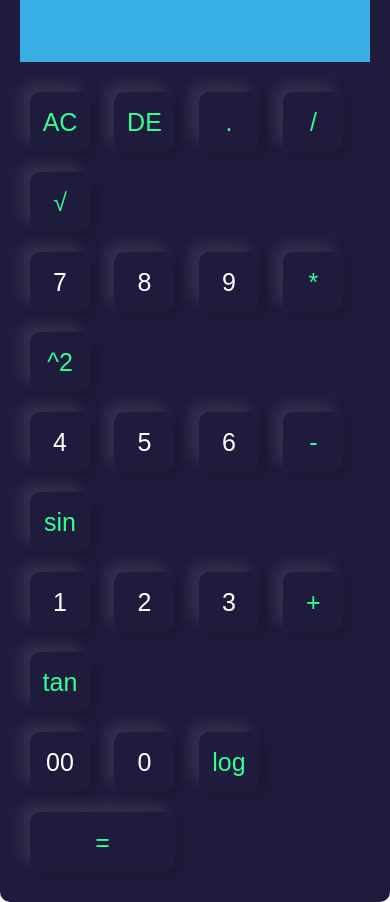
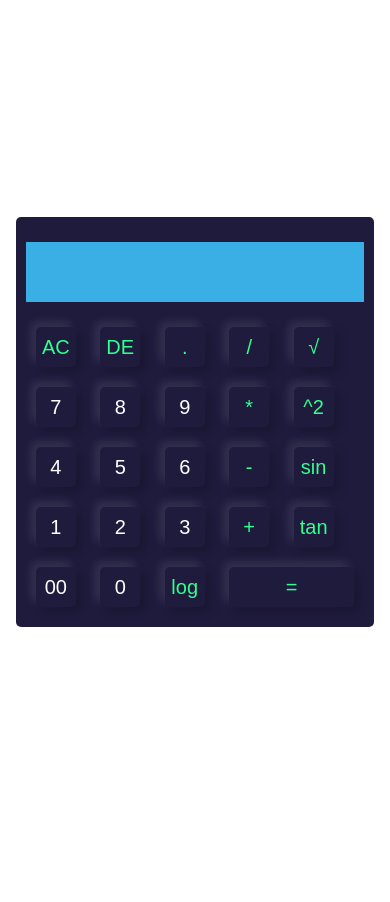
Before and after one commit to abubakar-sazim/Calculator, a plain HTML site: page Calculator/index.html in a window 390 px wide. After the commit the page ends 844 px from the top, so only its background shows below. Drawn offline with Linux system fonts and the light colour scheme.

Commit message:
Calculator without responsiveness

```diff
--- a/Calculator/style.css
+++ b/Calculator/style.css
@@ -51,3 +51,45 @@ form input.equal{
 form input.operator{
     color: #33ff8f;
 }
+
+
+/* Media query for Tablet */
+@media (max-width: 768px) {
+    .calculator{
+        background: #1f1b3d;
+        padding: 10px;
+        border-radius: 5px;
+    }
+    .calculator form input{
+        border: 0;
+        outline: 0;
+        width: 40px;
+        height: 40px;
+        border-radius: 5px;
+        box-shadow: -5px -5px 10px rgba(255, 255, 255, 0.1),5px 5px 10px rgba(0, 0, 0, 0.2);
+        background: transparent;
+        font-size: 20px;
+        color: #ffff;
+        cursor: pointer;
+        margin: 10px;
+    }
+    form .display{
+        display: flex;
+        justify-content: flex-end;
+        background: #39afe6;
+        margin: 15px 0;
+    }
+    form .display input{
+        text-align: right;
+        flex: 1;
+        font-size: 35px;
+        box-shadow: none;
+    }
+    form input.equal{
+        width: 125px;
+    }
+
+    form input.operator{
+        color: #33ff8f;
+    }
+}
```
